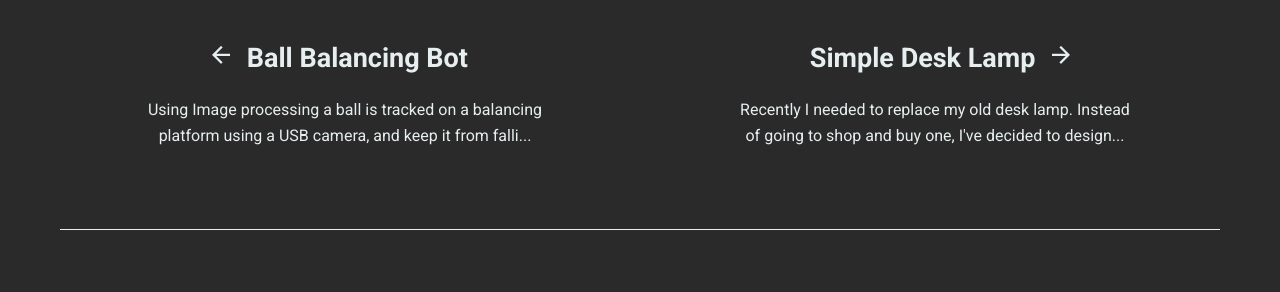
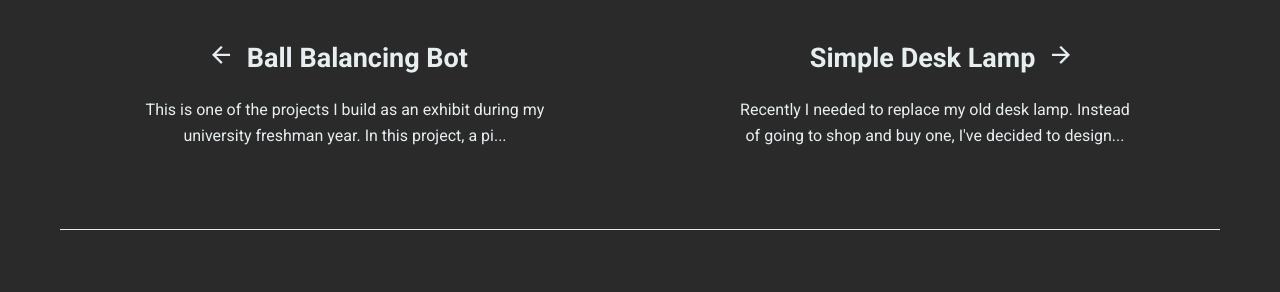
Before and after one commit to LKbrilliant/lkbrilliant.github.io, a Jekyll site: the page built from _posts/2017-10-02-LDR_Scanner.md, in a window 1280 px wide and 900 px high, scrolled down 3607 px. Shown: the part 402-694 px from the top of the window. Built offline with Jekyll 4.4.1, drawn with Linux system fonts in a browser that asks for light colours; nearby versions of some CDN libraries; some of the changed lines change nothing that is shown.

Commit message:
Post: Ball Balancing Bot

```diff
--- a/_posts/2017-09-25-Ball_Balancing_Bot.md
+++ b/_posts/2017-09-25-Ball_Balancing_Bot.md
@@ -4,18 +4,34 @@
 date:   2017-09-25 08:00:00 +0530
 image:  2017-Ball-Balancing-Bot/img_01.jpg
 ---
-Using Image processing a ball is tracked on a balancing platform using a USB camera, and keep it from falling off the platform.
 
-### Ball balancing on the center
+This is one of the projects I build as an exhibit during my university freshman year. In this project, a ping-pong ball was balanced on a small servo-controlled platform. The platform has two degrees of freedom (2-DoF) and it was controlled using two 5V servos motors. To track the ball on the platform I used a vision-based technique.
 
-<video height="480" controls autoplay>
+A USB camera was mounted on top of the apparatus to track the position of the ball relative to the center of the platform. Since I used a simple color tracking technique for tracking the ball, I've added some white LEDs to the camera to get a fixed lighting condition. This allowed me to track the ball consistently in differently lit environments.
+
+![]({{ site.baseurl }}/media/2017-Ball-Balancing-Bot/img_03.jpg)
+*USB Camera*
+
+The programing to detect the ball position and control the servos was coded using python. The python script uses [OpenCV](https://opencv.org) to analyze the camera feed. After calculating the distance to the ball from the center of the platform, the control angles of the servos were calculated using two [PID](https://en.wikipedia.org/wiki/PID_controller) controllers.
+
+An *Arduino Nano* board was used to control the actual servo motors. The calculated angles were sent from the computer to the Arduino board through the [Firmata-protocol](https://github.com/firmata/arduino).
+
+![]({{ site.baseurl }}/media/2017-Ball-Balancing-Bot/img_02.jpg)
+*An Arduino Nano board was used to control the servos*
+
+## Balancing on the center
+The following video shows how the ball is balancing on the platform. Here you can see how small deviations of the ball from the center are detected by the camera and corrected by the servos.
+
+<video height="480" controls>
   <source src="/media/2017-Ball-Balancing-Bot/vid_ball_center.mp4" type="video/mp4">
 </video>
 
-Initially the ball is balanced on a
+## Trying to move on a circle
+In this example, the set point where the ball is supposed to settle on is moving in a circle. So, the ball is contently trying to catch up to it by following a circular path.
 
-### Ball tryin to move on a circle
-
-<video height="480" controls autoplay>
+<video height="480" controls>
   <source src="/media/2017-Ball-Balancing-Bot/vid_ball_circle.mp4" type="video/mp4">
 </video>
+
+## Source
+You can find the source code of this project on my github repository: [Ball-Balancing-Bot](https://github.com/LKbrilliant/Ball-Balancing-Bot)
```
